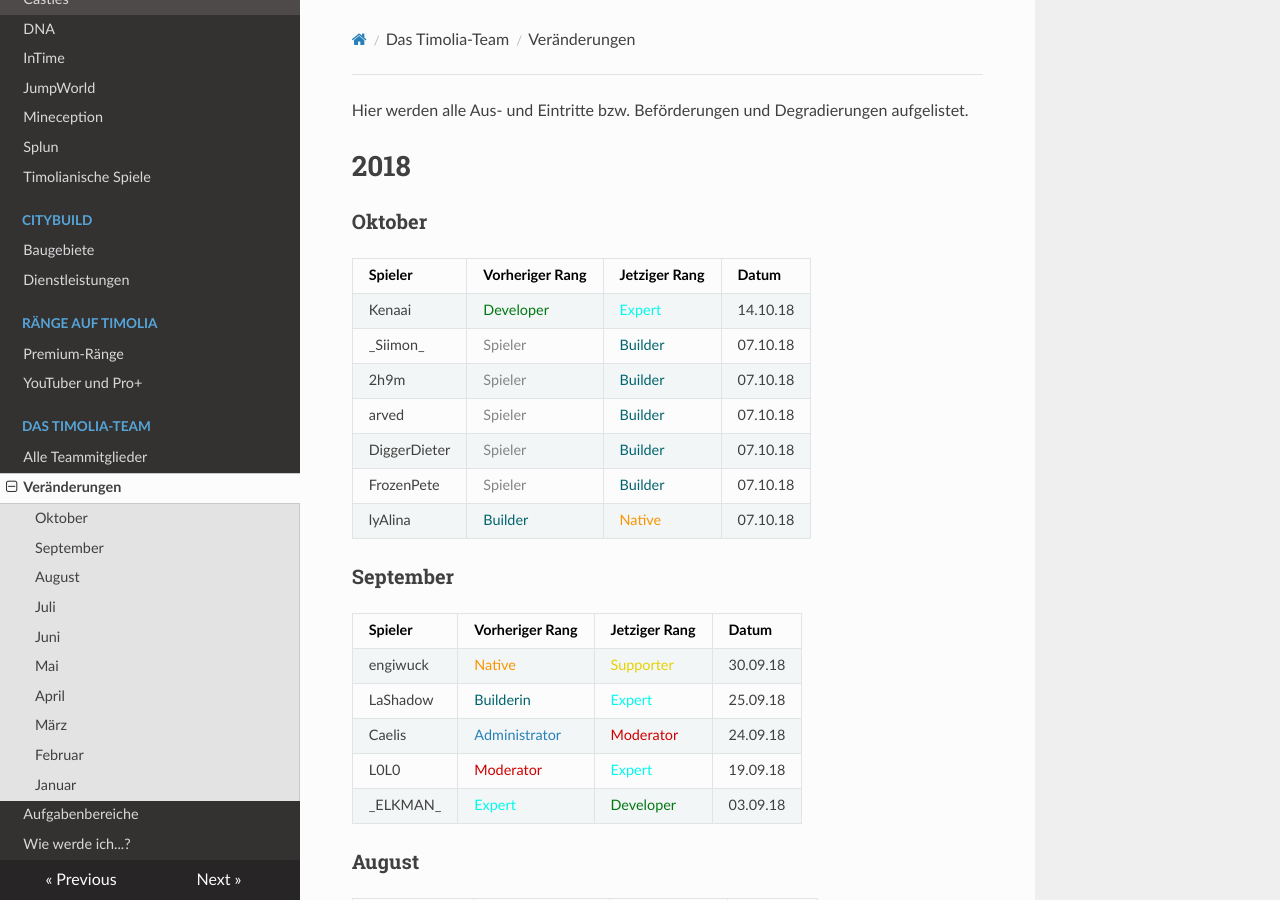
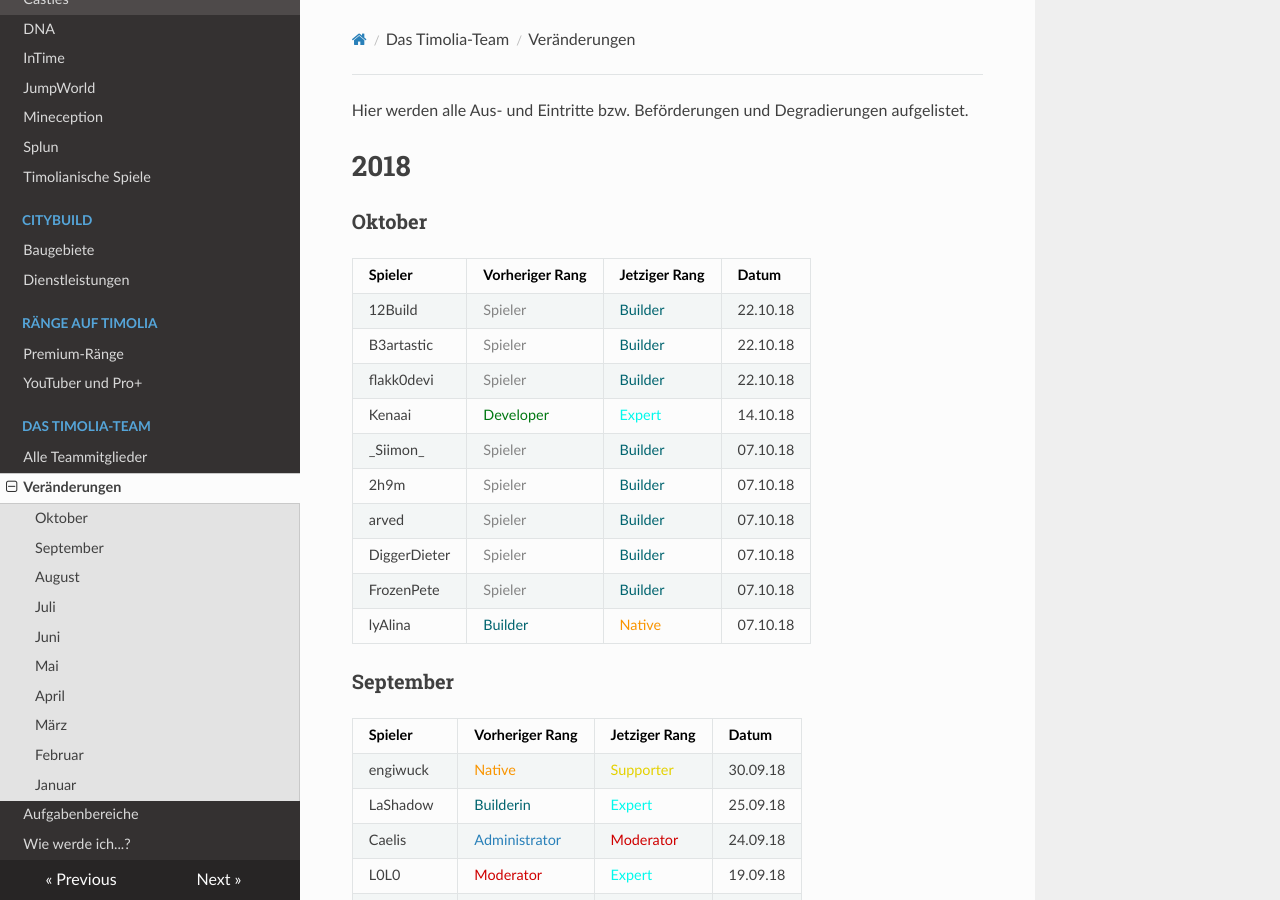
Before and after one commit to TimoliaDE/HowTo, an MkDocs documentation site: the page built from docs/team/changes.md, in a window 1280 px wide and 900 px high. Built offline with MkDocs 1.6.1, drawn with Linux system fonts in a browser that asks for light colours; nearby versions of some CDN libraries; old or Windows-style settings are respelled for this version of MkDocs.

Commit message:
Update changes.md

```diff
--- a/docs/team/changes.md
+++ b/docs/team/changes.md
@@ -5,6 +5,9 @@ Hier werden alle Aus- und Eintritte bzw. Beförderungen und Degradierungen aufge
 ###  <strong>Oktober</strong>
 | Spieler | Vorheriger Rang | Jetziger Rang | Datum |
 | ------ | ------ | ------ | ------ |
+|12Build | <span style="color:#848484">Spieler</span> | <span style="color:#00646F">Builder</span> | 22.10.18  |
+|B3artastic | <span style="color:#848484">Spieler</span> | <span style="color:#00646F">Builder</span> | 22.10.18  |
+|flakk0devi | <span style="color:#848484">Spieler</span> | <span style="color:#00646F">Builder</span> | 22.10.18  |
 |Kenaai | <span style="color:#007812">Developer</span> | <span style="color:#00F9EC">Expert</span> | 14.10.18 |
 |\_Siimon\_ | <span style="color:#848484">Spieler</span> | <span style="color:#00646F">Builder</span> | 07.10.18  |
 |2h9m | <span style="color:#848484">Spieler</span> | <span style="color:#00646F">Builder</span> | 07.10.18  |
```
